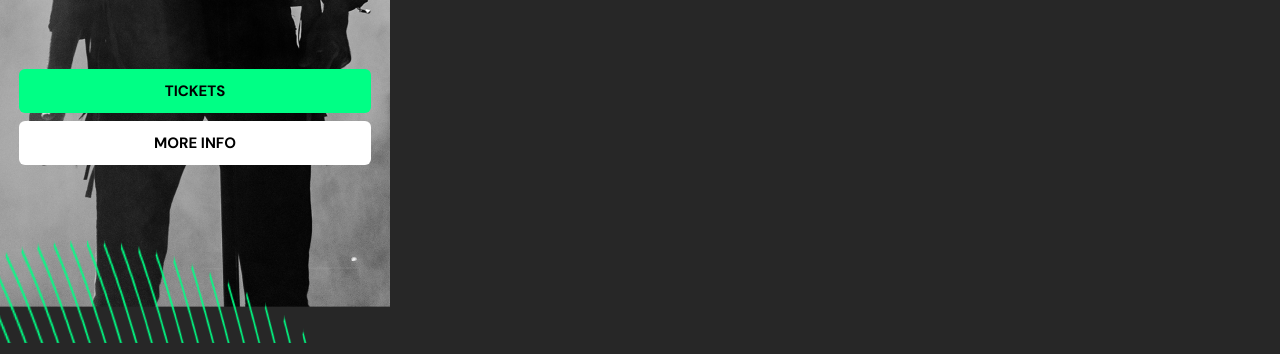
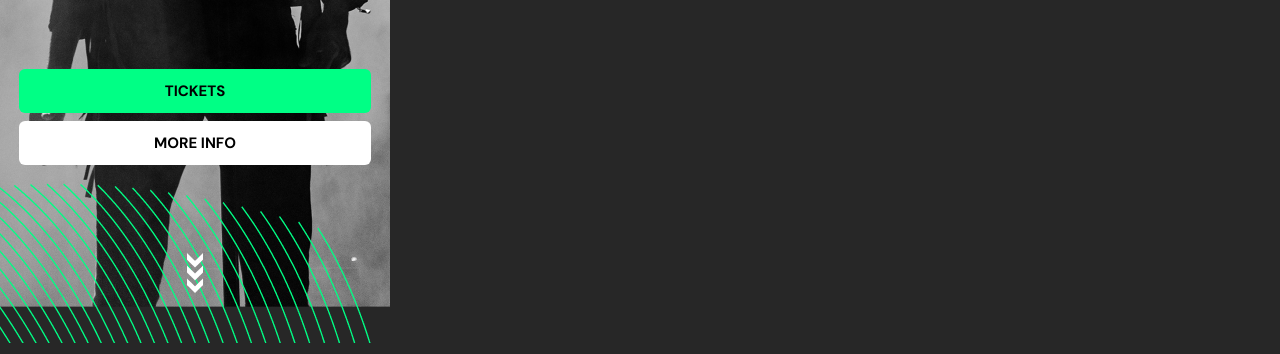
Before and after one commit to monatanasov/Website-examples, a plain HTML site: page Velvet Clouds/index.html in a window 1280 px wide. Shown: the part 537-891 px from the top of the page. Drawn offline with Linux system fonts and the light colour scheme; a web font is replaced by a local one.

Commit message:
fixed hero section down fringle and added arrow image at the bottom

```diff
--- a/Velvet Clouds/index.html
+++ b/Velvet Clouds/index.html
@@ -18,6 +18,7 @@
         <img src="./resources/ham-menu.png" alt="hemburger-menu-image">
     </header>
     <main class="body">
+                                                <!-- HERO SECTION -->
         <section class="body-hero">
             <img class="body-hero__image" src="./resources/hero-background.png" alt="hero-image">
             <img class="body-hero__fringes-up" src="./resources/fringes-pattern.png" alt="fringes-pattern-image">
@@ -36,8 +37,11 @@
                 <button class="primary-btn body-hero__tickets">TICKETS</button>
                 <button class="secondary-btn">MORE INFO</button>
             </div>
-            <img class="body-hero__fringes-down" src="./resources/fringes-pattern.png" alt="fringes-pattern-image">
+            <img class="body-hero__fringes-down" src="./resources/fringes-pattern-down.png" alt="fringes-pattern-image">
+            <img class="body-hero__arrow-down" src="./resources/hero-arrow.png" alt="hero-arrow">
+
         </section>
+                                                <!-- INFO SECTION -->
         <section class="body-info">
             <div class="body-info__title">
                 <p>INFO</p>
--- a/Velvet Clouds/style.css
+++ b/Velvet Clouds/style.css
@@ -15,6 +15,7 @@ body {
     border: none;
 }
 
+                                            /* media min-width 390px */
 @media (min-width: 390px) {
     .header {
         position: relative;
@@ -26,12 +27,13 @@ body {
         right: 30px;
     }
 
-    /* body HERO */
+                                                /* body HERO */
     .body-hero {
         width: 390px;
         height: 880px;
         position: relative;
         overflow: hidden;
+        margin-bottom: 50px;
     }
 
     .body-hero__image {
@@ -40,7 +42,6 @@ body {
         left: 0;
         z-index: -50;
     }
-
 
     .body-hero__fringes-up {
         position: absolute;
@@ -51,12 +52,20 @@ body {
 
     .body-hero__fringes-down {
         position: absolute;
-        width: 900px;
+        width: 391px;
+        height: 220px;
         z-index: -50;
-        height: 401.74px;
-        bottom: -300px;
+        bottom: 0px;
+        left: 0px;
+    }
+
+    .body-hero__arrow-down {
+        position: absolute;
+        z-index: -50;
+        bottom: 50px;
         left: 0;
-        transform: rotate(-180deg);
+        right: 0;
+        margin: 0 auto;
     }
 
     .body-hero__site-label {
```
Also changed, not shown: Velvet Clouds/resources/fringes-pattern-down.png (added), Velvet Clouds/resources/hero-arrow.png (added).
